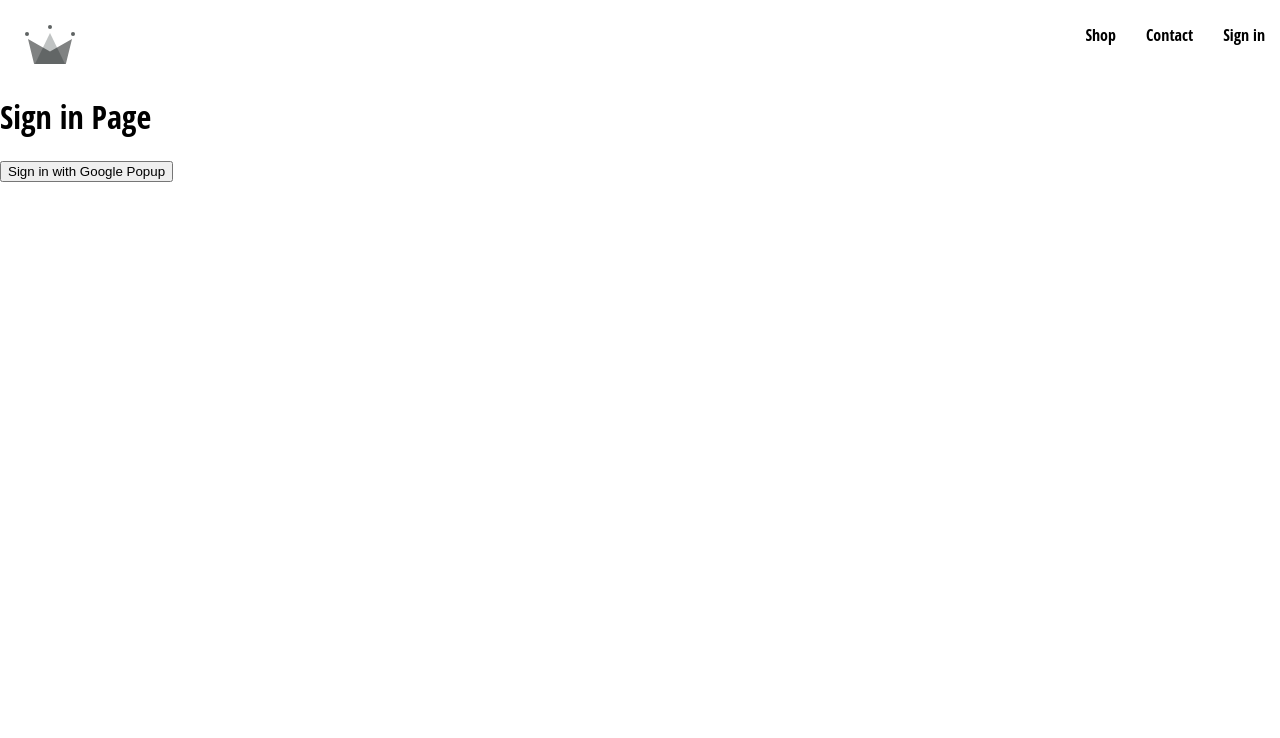
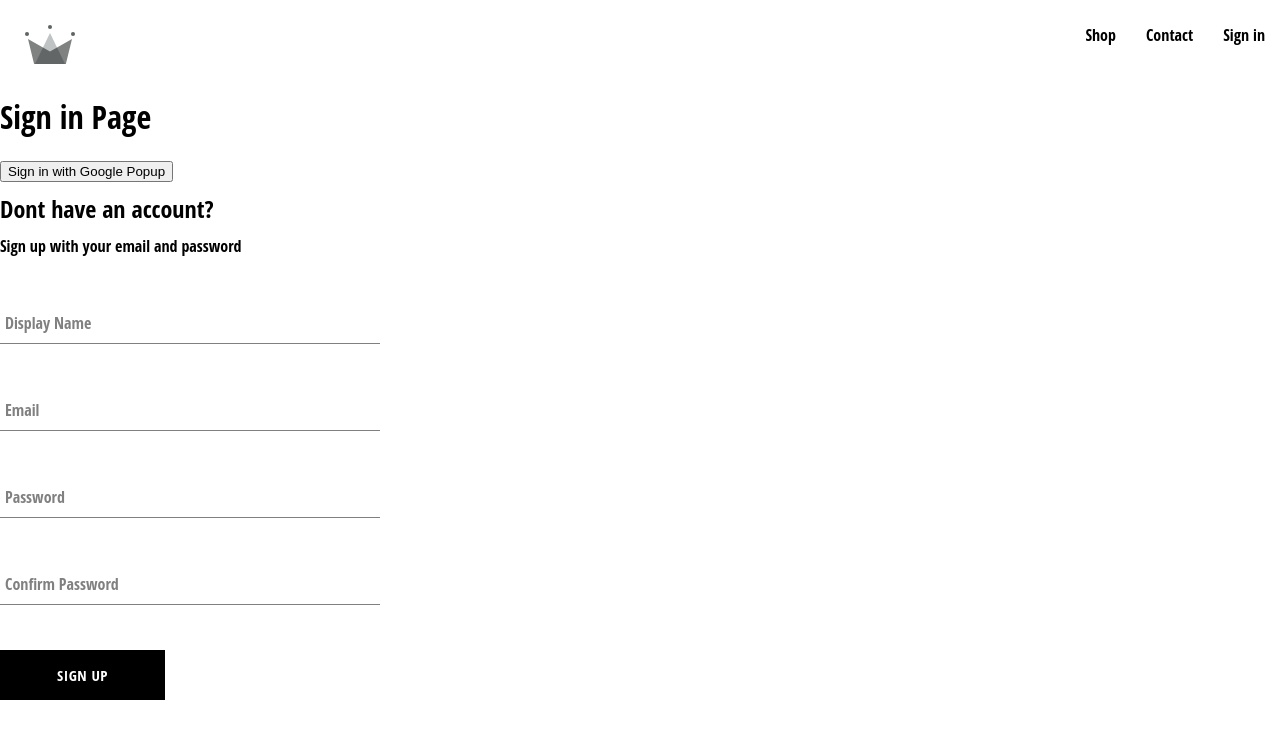
Before and after one commit to ZhangMYihua/crwn-clothing-v2, a React (Create React App) app: page /sign-in in a window 1280 px wide. Shown: the top 738 px of the page. Built offline with nearby package versions, Linux system fonts and the light colour scheme.

Commit message:
Login Form and Button clean code

```diff
--- /dev/null
+++ b/src/components/button/button.component.jsx
@@ -0,0 +1,20 @@
+/*
+default
+inverted
+google sign in
+*/
+import './button.styles.scss'
+const BUTTON_TYPE_CLASSES = {
+    google: 'google-sign-in',
+    inverted: 'inverted'
+}
+
+
+const Button = ({children, buttonType, ...otherProps}) => {
+    return (
+        <button className={`button-container ${BUTTON_TYPE_CLASSES[buttonType]}`} {...otherProps}>
+        {children}
+        </button>
+    )
+}
+export default Button;
--- /dev/null
+++ b/src/components/button/button.styles.scss
@@ -0,0 +1,46 @@
+.button-container {
+    min-width: 165px;
+    width: auto;
+    height: 50px;
+    letter-spacing: 0.5px;
+    line-height: 50px;
+    padding: 0 35px 0 35px;
+    font-size: 15px;
+    background-color: black;
+    color: white;
+    text-transform: uppercase;
+    font-family: 'Open Sans Condensed';
+    font-weight: bolder;
+    border: none;
+    cursor: pointer;
+    display: flex;
+    justify-content: center;
+
+    &:hover {
+      background-color: white;
+      color: black;
+      border: 1px solid black;
+    }
+
+    &.google-sign-in {
+      background-color: #4285f4;
+      color: white;
+
+      &:hover {
+        background-color: #357ae8;
+        border: none;
+      }
+    }
+
+    &.inverted {
+      background-color: white;
+      color: black;
+      border: 1px solid black;
+
+      &:hover {
+        background-color: black;
+        color: white;
+        border: none;
+      }
+    }
+  }
--- /dev/null
+++ b/src/components/form-input/form-input.component.jsx
@@ -0,0 +1,13 @@
+import './form-input.styles.scss'
+const FormInput = ({label, ...otherProps}) => {
+    return (
+        <div className="group">
+        <input  className='form-input'{...otherProps}/>
+        {label && (<label className={`${otherProps.value.length ? 'shrink' : '' } form-input-label` }>{label}</label>)}
+
+
+        </div>
+    )
+}
+
+export default FormInput;
--- /dev/null
+++ b/src/components/form-input/form-input.styles.scss
@@ -0,0 +1,54 @@
+$sub-color: grey;
+$main-color: black;
+
+@mixin shrinkLabel {
+  top: -14px;
+  font-size: 12px;
+  color: $main-color;
+}
+
+.group {
+  position: relative;
+  margin: 45px 0;
+
+  .form-input {
+    background: none;
+    background-color: white;
+    color: $sub-color;
+    font-size: 18px;
+    padding: 10px 10px 10px 5px;
+    display: block;
+    width: 100%;
+    border: none;
+    border-radius: 0;
+    border-bottom: 1px solid $sub-color;
+    margin: 25px 0;
+
+    &:focus {
+      outline: none;
+    }
+
+    &:focus ~ .form-input-label {
+      @include shrinkLabel();
+    }
+  }
+
+  input[type='password'] {
+    letter-spacing: 0.3em;
+  }
+
+  .form-input-label {
+    color: $sub-color;
+    font-size: 16px;
+    font-weight: normal;
+    position: absolute;
+    pointer-events: none;
+    left: 5px;
+    top: 10px;
+    transition: 300ms ease all;
+
+    &.shrink {
+      @include shrinkLabel();
+    }
+  }
+}
--- a/src/components/routes/sign-in/sign-in.component.jsx
+++ b/src/components/routes/sign-in/sign-in.component.jsx
@@ -1,17 +1,31 @@
-import { signInWithGooglePopup, createUserDocumentFromAuth } from "../../../utils/firebase/firebase.utils";
+// import {useEffect} from 'react';
+// import {getRedirectResult} from 'firebase/auth'
+import { signInWithGooglePopup, createUserDocumentFromAuth,
+    //auth
+     } from "../../../utils/firebase/firebase.utils";
+import SignUpForm from "../../sign-up-form/sign-up-form.component";
+const SignIn = () =>{
+    // useEffect(async () => {
+    //     const response = await getRedirectResult(auth);
+    //     console.log(response)
+    // }, []);
 
-const SignIn = () =>{
     const logGoogleUser = async () => {
         const {user} = await signInWithGooglePopup();
         createUserDocumentFromAuth(user);
-    }
+    };
+
+
 
     return(
         <div>
             <h1>Sign in Page</h1>
             <button onClick={logGoogleUser}>
-                Sign in with Google Popup
-            </button>
+                Sign in with Google Popup </button>
+            {/* <button onClick={signInWithGoogleRedirect}>
+                Sign in with Redirect
+            </button> */}
+            <SignUpForm/>
         </div>
     )
 }
--- /dev/null
+++ b/src/components/sign-up-form/sign-up-form.component.jsx
@@ -0,0 +1,77 @@
+import { useState } from "react";
+import {createAuthUserWithEmailAndPassword, createUserDocumentFromAuth} from '../../utils/firebase/firebase.utils.js'
+import FormInput from "../form-input/form-input.component.jsx";
+import './sign-up-form.styles.scss'
+import Button from "../button/button.component.jsx";
+
+const defaultformFields = {
+    displayName : '',
+    email: '',
+    password: '',
+    confirmPassword : ''
+}
+
+
+
+const SignUpForm = () => {
+    const [formFields, setFormFields] = useState(defaultformFields);
+    const {displayName,email,password,confirmPassword} = formFields;
+
+    console.log(formFields);
+
+    const resetFormFields = () =>{
+        setFormFields(defaultformFields);
+    }
+
+    const handleSubmit = async (event) => {
+        event.preventDefault();
+
+        if (password !== confirmPassword){
+            alert("password do not match")
+            return;
+        }
+
+        try {
+            const {user} = await createAuthUserWithEmailAndPassword(email,password);
+            await createUserDocumentFromAuth(user, {displayName});
+            resetFormFields();
+
+        }catch (error){
+            if(error.code === 'auth/email-already-in-use'){
+                alert('Cannot create user,Email is already in use');
+              }else{
+                 console.log('user creation encountered an error',error)
+                }
+            }
+
+    };
+
+    const handleChange = (event) => {
+        const {name, value} = event.target;
+        setFormFields({...formFields,[name]:value})
+    };
+
+    return(
+        <div className='sign-up-container'>
+            <h2>Dont have an account?</h2>
+            <span>Sign up with your email and password</span>
+            <form onSubmit={handleSubmit}>
+
+                <FormInput label='Display Name' type="text" required onChange={handleChange} name="displayName" value={displayName}/>
+
+
+                <FormInput label='Email' type="email" required onChange={handleChange} name="email" value={email}/>
+
+
+                <FormInput label='Password' type="password" required onChange={handleChange} name="password" value={password}/>
+
+
+                <FormInput label='Confirm Password' type="password" required onChange={handleChange} name="confirmPassword" value={confirmPassword} />
+                <Button buttonType ='' type="submit">Sign Up</Button>
+
+
+            </form>
+        </div>
+    )
+}
+export default SignUpForm;
--- /dev/null
+++ b/src/components/sign-up-form/sign-up-form.styles.scss
@@ -0,0 +1,9 @@
+.sign-up-container{
+    display: flex;
+    flex-direction: column;
+    width: 380px;
+}
+
+h2 {
+    margin: 10px 0;
+}
--- a/src/utils/firebase/firebase.utils.js
+++ b/src/utils/firebase/firebase.utils.js
@@ -1,5 +1,5 @@
 import {initializeApp} from 'firebase/app';
-import {getAuth, signInWithRedirect, signInWithPopup, GoogleAuthProvider} from 'firebase/auth'
+import {getAuth, signInWithPopup, GoogleAuthProvider, createUserWithEmailAndPassword} from 'firebase/auth'
 import {getFirestore, doc, getDoc, setDoc} from   'firebase/firestore'
 
 
@@ -24,28 +24,38 @@
 
   export const db = getFirestore();
 
-  export const createUserDocumentFromAuth = async (userAuth) => {
+
+  export const createUserDocumentFromAuth = async (userAuth, additionalInfromation = {}) => {
+
+    if(!userAuth) return;
     const userDocRef = doc(db, 'users', userAuth.uid);
-    console.log(userDocRef);
-
     const userSnapShot = await getDoc(userDocRef);
-    console.log(userSnapShot);
-    console.log(userSnapShot.exists());
+    // console.log(userSnapShot);
+    // console.log(userSnapShot.exists());
 
     if(!userSnapShot.exists()){
       const {displayName, email} = userAuth;
       const createdAt = new Date();
 
+
     try {
       await setDoc(userDocRef,{
         displayName,
         email,
-        createdAt
+        createdAt,
+        ...additionalInfromation
       });
     }catch (error){
       console.log('error creating user', error.message);
     }
     return userDocRef;
+   };
 
-    }
   }
+
+  //------------------------Login With Email and Password ---------------------------//
+
+  export const createAuthUserWithEmailAndPassword = async (email, password) =>{
+    if(!email || !password ) return;
+   return await createUserWithEmailAndPassword(auth, email, password);
+  }
```
